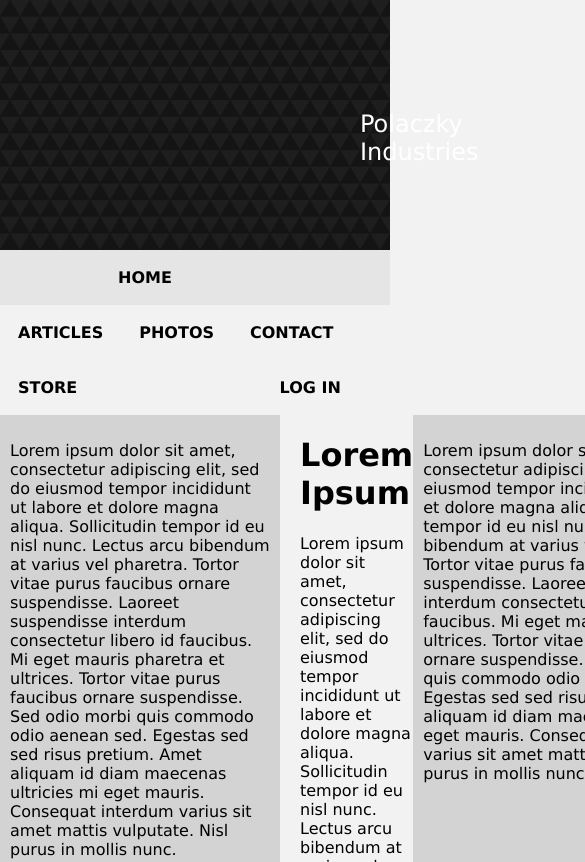
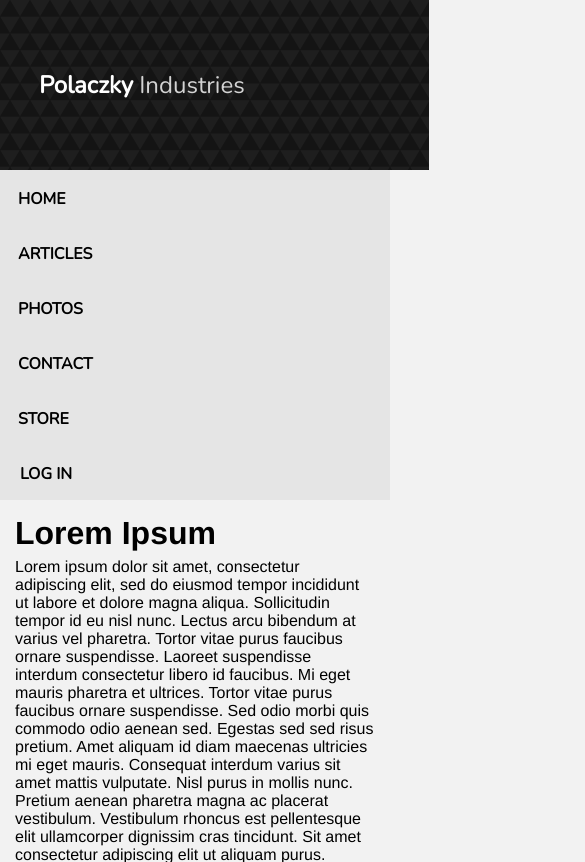
Before and after one commit to wezu123/web-learning, a plain HTML site: page main.html in a window 390 px wide. Shown: the top 862 px of the page, 585 px wide, since content can reach past the window. Drawn offline with nearby package versions, Linux system fonts and the light colour scheme.

Commit message:
Refresh
- optimized some bits of both HTML and CSS structure, got rid of redundant divs and classes
- added support for mobile media
- added titles for sidebars
- reworked header
- new fonts

```diff
--- a/main.css
+++ b/main.css
@@ -3,31 +3,47 @@
 	background-attachment: fixed;
 	background-repeat: repeat-x;
 	width:100%;
-	margin:auto;
 	height:250px;
+	color:#d3d3d3;
+	display:flex;
+	align-items:center;
+	font-size:24;
+	font-family:Nunito;
+	font-weight:200;
+	padding-left:10%;
 }
 
 .header{
-	color:white;
-	padding-top:110px;
-	padding-left:360px;
+	color:#d3d3d3;
+	display:flex;
+	align-items:center;
 	font-size:24;
+	font-family:Nunito;
+	font-weight:200;
 }
 
 body {
 	margin:0px;
 	padding:0px;
-	font-family:Verdana;
+	font-family:Arimo;
 	background-color:#f2f2f2
 }
 
+.bold{
+	font-weight:800;
+	color:white;
+}
+
 .navbar {
+	font-family:Nunito;
 	position:sticky;
 	top:0;
 	width:100%;
 	height:55px;
 	padding:0px;
 	background-color:#e5e5e5;
+	float:left;
+	clear:none;
 }
 
 a{
@@ -44,13 +60,17 @@ padding:18px;
 	margin-left:100px;
 	margin-right: 120px;
 	color:black;
+	box-sizing:border-box;
+	max-height:55px;
 }
 
 .buttonNext{
+	display:inline-block;
 	margin:0px;
-display:inline-block;
 	padding:18px 18px 18px 18px;
 	color:black;
+	box-sizing:border-box;
+	max-height:55px;
 }
 
 .login{
@@ -59,6 +79,8 @@ margin-right:8%;
 	padding:18px 18px 18px 20px;
 	float:right;
 	color:black;
+	box-sizing:border-box;
+	max-height:55px;
 }
 
 a:hover{
@@ -77,28 +99,38 @@ a:visited{
 	grid-template-columns: 280px auto 330px;
 }
 
+.sideTitle{
+	font-size:20;
+	margin:5px 0 0 0;
+}
+.sideTitleB{
+	margin:15px 0 0 0;
+}
+
+.text{
+	 margin:6px 0 0 0;
+}
+
 .sideLeft{
+	max-width:280px;
 	height:1200px;
-	/*width:280px;*/
+	margin:0;
+	float:left;
+	clear:none;
 	background-color:#d3d3d3;
-	/*display:inline-grid;*/
 	padding:10px;
 }
 
 .content{
-	padding-left:20px;
+	padding:0 15px;
 	margin:0;
-	/*display:inline-grid;
-	width:750px;*/
 }
 
 .sideRight{
 	height:1200px;
-	/*width:280px;*/
 	background-color:#d3d3d3;
 	float:right;
 	padding:10px;
-	/*display:inline-grid;*/
 }
 
 .end{
@@ -111,8 +143,36 @@ a:visited{
 	display:block;
 	text-align:center;
 	padding:15px;
-	margin:auto;
-	width:200px;
+	width:100%;
 	height:20px;
 	background-color:#e5e5e5;
 }
+
+@media screen and (max-width: 950px) {
+	  .home, .button, .buttonNext, .login {
+		margin-left:0px;
+		background-color:#e5e5e5;
+		display:block;
+		float:left;
+		width:100%;
+	  }
+	  .navbar{
+		  position:static;
+		  float:none;
+	  }
+	  .sideLeft, .sideRight{
+		  display:none;
+	  }
+	  .heart{
+		  	grid-template-columns: 100%;
+	  }
+	  .roof{
+		  height:170px;
+	  }
+	  h1{
+		  margin:20px 0 10px 0;
+		  }
+
+
+  }
+}
--- a/main.html
+++ b/main.html
@@ -2,38 +2,44 @@
 <head>
 	<meta charset="utf-8">
 	<link rel="stylesheet" href="main.css">
+	<link href="https://fonts.googleapis.com/css?family=Arimo:400,700" rel="stylesheet">
+	<link href="https://fonts.googleapis.com/css?family=Nunito" rel="stylesheet">
 	<title>Main Page</title>
 </head>
 
 <body>
 
 <div class="roof">
-	<div class="header">Polaczky Industries</div>
+	<span class="bold">Polaczky&nbsp;</span>Industries
 </div>
 
 <div class="navbar">
-	<a href="main.html" class="button">home</a><a href="https://twitter.com" class="buttonNext">articles</a><a href="https://twitter.com" class="buttonNext">photos</a><a href="https://twitter.com" class="buttonNext">contact</a><a href="https://twitter.com" class="buttonNext">store</a>
-	<a href="login.html" class="login">Log In</a>
+	<a href="main.html" class="button">home</a><a href="https://twitter.com" class="buttonNext">articles</a>
+	<a href="https://twitter.com" class="buttonNext">photos</a><a href="https://twitter.com" class="buttonNext">contact</a>
+	<a href="https://twitter.com" class="buttonNext">store</a><a href="login.html" class="login">Log In</a>
 </div>
 
 <div class="heart">
-
 	<div class="sideLeft">
-	<p>Lorem ipsum dolor sit amet, consectetur adipiscing elit, sed do eiusmod tempor incididunt ut labore et dolore magna aliqua. Sollicitudin tempor id eu nisl nunc. Lectus arcu bibendum at varius vel pharetra. Tortor vitae purus faucibus ornare suspendisse. Laoreet suspendisse interdum consectetur libero id faucibus. Mi eget mauris pharetra et ultrices. Tortor vitae purus faucibus ornare suspendisse. Sed odio morbi quis commodo odio aenean sed. Egestas sed sed risus pretium. Amet aliquam id diam maecenas ultricies mi eget mauris. Consequat interdum varius sit amet mattis vulputate. Nisl purus in mollis nunc.</p>
+		<h1 class="sideTitle">Title One</h1>
+		<p class="text">Lorem ipsum dolor sit amet, consectetur adipiscing elit, sed do eiusmod tempor incididunt ut labore et dolore magna aliqua. Sollicitudin tempor id eu nisl nunc. Lectus arcu bibendum at varius vel pharetra. Tortor vitae purus faucibus ornare suspendisse. Laoreet suspendisse interdum consectetur libero id faucibus. Mi eget mauris pharetra et ultrices. Tortor vitae purus faucibus ornare suspendisse. Sed odio morbi quis commodo odio aenean sed. Egestas sed sed risus pretium. Amet aliquam id diam maecenas ultricies mi eget mauris. Consequat interdum varius sit amet mattis vulputate. Nisl purus in mollis nunc.</p>
 	</div>
 	<div class="content">
-	<h1>Lorem Ipsum</h1>
-	<p style="margin:0;">Lorem ipsum dolor sit amet, consectetur adipiscing elit, sed do eiusmod tempor incididunt ut labore et dolore magna aliqua. Sollicitudin tempor id eu nisl nunc. Lectus arcu bibendum at varius vel pharetra. Tortor vitae purus faucibus ornare suspendisse. Laoreet suspendisse interdum consectetur libero id faucibus. Mi eget mauris pharetra et ultrices. Tortor vitae purus faucibus ornare suspendisse. Sed odio morbi quis commodo odio aenean sed. Egestas sed sed risus pretium. Amet aliquam id diam maecenas ultricies mi eget mauris. Consequat interdum varius sit amet mattis vulputate. Nisl purus in mollis nunc.
-
-Pretium aenean pharetra magna ac placerat vestibulum. Vestibulum rhoncus est pellentesque elit ullamcorper dignissim cras tincidunt. Sit amet consectetur adipiscing elit ut aliquam purus. Adipiscing vitae proin sagittis nisl rhoncus mattis. Diam in arcu cursus euismod quis viverra nibh cras pulvinar. Sit amet consectetur adipiscing elit ut aliquam. Risus nec feugiat in fermentum posuere urna nec tincidunt. Arcu non sodales neque sodales ut. Pretium aenean pharetra magna ac placerat vestibulum lectus. Tellus integer feugiat scelerisque varius. Gravida quis blandit turpis cursus in hac habitasse platea. Iaculis eu non diam phasellus vestibulum lorem.
-
-A cras semper auctor neque vitae tempus quam. A scelerisque purus semper eget duis. Consequat interdum varius sit amet mattis vulputate enim nulla aliquet. Suscipit tellus mauris a diam maecenas sed enim ut. Risus ultricies tristique nulla aliquet enim tortor at auctor urna. Mi bibendum neque egestas congue quisque egestas diam in. Velit ut tortor pretium viverra. Vulputate dignissim suspendisse in est. Integer enim neque volutpat ac tincidunt vitae. Quis eleifend quam adipiscing vitae proin sagittis nisl. Rhoncus est pellentesque elit ullamcorper dignissim cras tincidunt lobortis. Quam quisque id diam vel. Dolor sit amet consectetur adipiscing elit ut aliquam purus.</p></div>
+		<h1 class="sideTitleB">Lorem Ipsum</h1>
+		<p class="text">Lorem ipsum dolor sit amet, consectetur adipiscing elit, sed do eiusmod tempor incididunt ut labore et dolore magna aliqua. Sollicitudin tempor id eu nisl nunc. Lectus arcu bibendum at varius vel pharetra. Tortor vitae purus faucibus ornare suspendisse. Laoreet suspendisse interdum consectetur libero id faucibus. Mi eget mauris pharetra et ultrices. Tortor vitae purus faucibus ornare suspendisse. Sed odio morbi quis commodo odio aenean sed. Egestas sed sed risus pretium. Amet aliquam id diam maecenas ultricies mi eget mauris. Consequat interdum varius sit amet mattis vulputate. Nisl purus in mollis nunc.
+	Pretium aenean pharetra magna ac placerat vestibulum. Vestibulum rhoncus est pellentesque elit ullamcorper dignissim cras tincidunt. Sit amet consectetur adipiscing elit ut aliquam purus. Adipiscing vitae proin sagittis nisl rhoncus mattis. Diam in arcu cursus euismod quis viverra nibh cras pulvinar. Sit amet consectetur adipiscing elit ut aliquam. Risus nec feugiat in fermentum posuere urna nec tincidunt. Arcu non sodales neque sodales ut. Pretium aenean pharetra magna ac placerat vestibulum lectus. Tellus integer feugiat scelerisque varius. Gravida quis blandit turpis cursus in hac habitasse platea. Iaculis eu non diam phasellus vestibulum lorem.
+	A cras semper auctor neque vitae tempus quam. A scelerisque purus semper eget duis. Consequat interdum varius sit amet mattis vulputate enim nulla aliquet. Suscipit tellus mauris a diam maecenas sed enim ut. Risus ultricies tristique nulla aliquet enim tortor at auctor urna. Mi bibendum neque egestas congue quisque egestas diam in. Velit ut tortor pretium viverra. Vulputate dignissim suspendisse in est. Integer enim neque volutpat ac tincidunt vitae. Quis eleifend quam adipiscing vitae proin sagittis nisl. Rhoncus est pellentesque elit ullamcorper dignissim cras tincidunt lobortis. Quam quisque id diam vel. Dolor sit amet consectetur adipiscing elit ut aliquam purus.
+		</p>
+	</div>
 	<div class="sideRight">
-	<p>Lorem ipsum dolor sit amet, consectetur adipiscing elit, sed do eiusmod tempor incididunt ut labore et dolore magna aliqua. Sollicitudin tempor id eu nisl nunc. Lectus arcu bibendum at varius vel pharetra. Tortor vitae purus faucibus ornare suspendisse. Laoreet suspendisse interdum consectetur libero id faucibus. Mi eget mauris pharetra et ultrices. Tortor vitae purus faucibus ornare suspendisse. Sed odio morbi quis commodo odio aenean sed. Egestas sed sed risus pretium. Amet aliquam id diam maecenas ultricies mi eget mauris. Consequat interdum varius sit amet mattis vulputate. Nisl purus in mollis nunc.</p></div>
+		<h1 class="sideTitle">Title Two</h1>
+		<p class="text">Lorem ipsum dolor sit amet, consectetur adipiscing elit, sed do eiusmod tempor incididunt ut labore et dolore magna aliqua. Sollicitudin tempor id eu nisl nunc. Lectus arcu bibendum at varius vel pharetra. Tortor vitae purus faucibus ornare suspendisse. Laoreet suspendisse interdum consectetur libero id faucibus. Mi eget mauris pharetra et ultrices. Tortor vitae purus faucibus ornare suspendisse. Sed odio morbi quis commodo odio aenean sed. Egestas sed sed risus pretium. Amet aliquam id diam maecenas ultricies mi eget mauris. Consequat interdum varius sit amet mattis vulputate. Nisl purus in mollis nunc.
+		</p>
+	</div>
 </div>
 
 <div class="end">
-<a class="backTop" href="main.html">Go to top</a>
+	<a class="backTop" href="main.html">Go to top</a>
 </div>
 
 </body>
```
Lines whose indentation alone changed are shown as unchanged.
